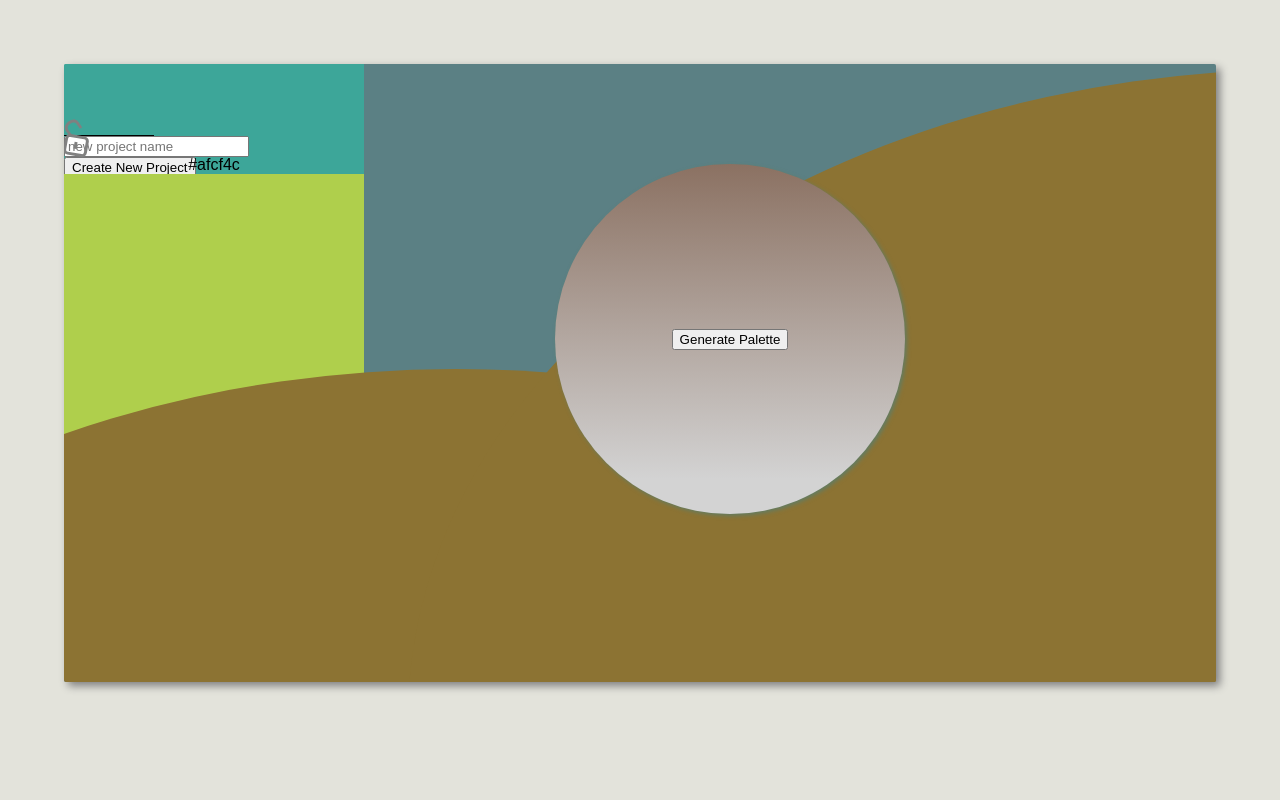
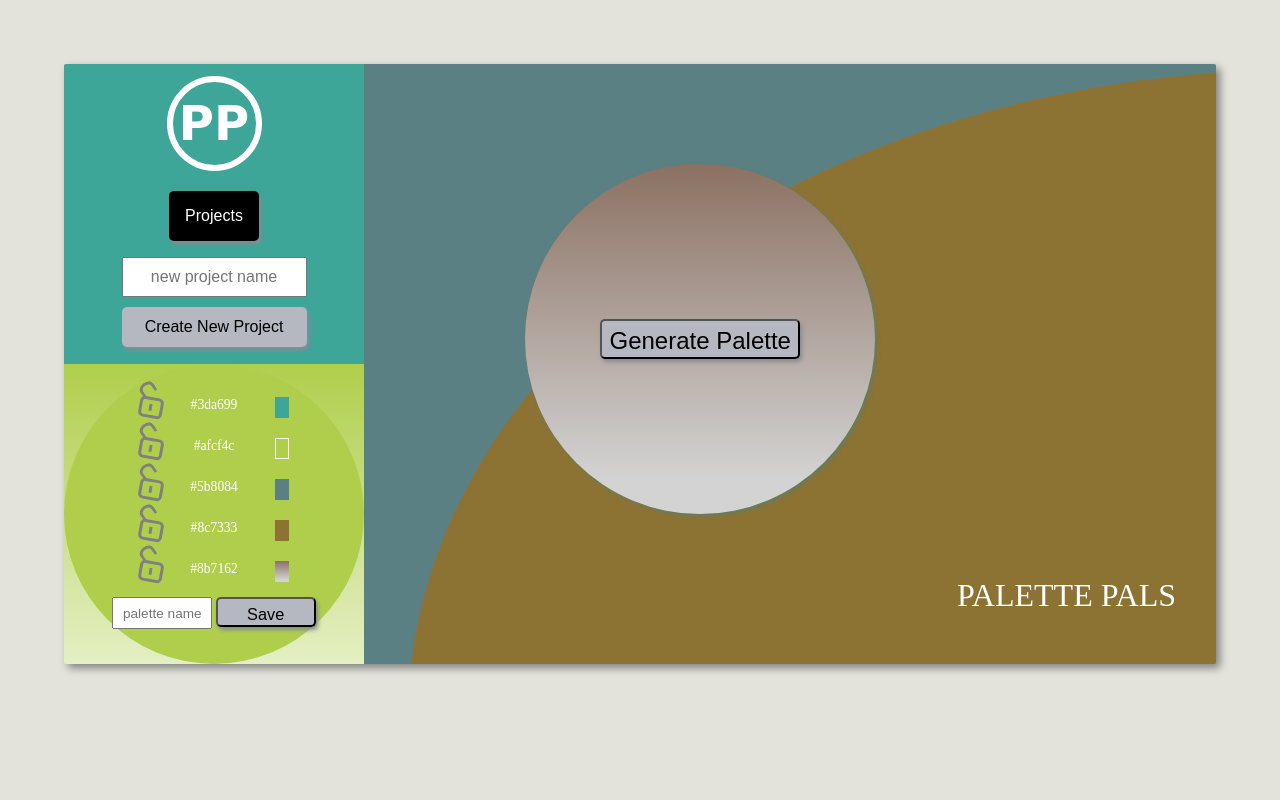
Before and after one commit to aweissman11/palette-picker, a website: page public/index.html in a window 1280 px wide. Drawn offline with nearby package versions, Linux system fonts and the light colour scheme; no server answers; a web font is replaced by a local one.

Commit message:
main css

```diff
--- a/public/main.css
+++ b/public/main.css
@@ -1,9 +1,38 @@
+.color-1 {
+  background: #b9dac9;
+}
+
+.color-2 {
+  background: #5b9fa7;
+}
+
+.color-3 {
+  background: blue;
+}
+
+.color-4 {
+  background: #ee7a68;
+}
+
+.color-5 {
+  background: linear-gradient(green, rgb(98, 124, 98) 90%);
+}
+
 * {
   margin: 0;
+  padding: 0;
   object-fit: contain;
   box-sizing: border-box;
   transition: .5s;
-  font-family: sans-serif;
+  /* font-family: sans-serif; */
+}
+
+.save-palette-alert {
+  background: green;
+}
+
+.delete-palette-alert {
+  background: #ea9696;
 }
 
 body {
@@ -19,17 +48,89 @@ body {
   filter: drop-shadow(4px 4px 4px gray);
 }
 
+button {
+  background: #b5b8c1;
+  border-radius: 5px;
+  cursor: pointer;
+  filter: drop-shadow(2px 3px 2px #888a92);
+
+}
+
+button:hover {
+  background: #b4a7bf;
+  color: white;
+}
+
+button:active {
+  filter: none;
+  position: relative;
+  top: 2px;
+  left: 2px;
+}
+
 .boxes {
   max-width: 300px;
 }
 
-.color-1 {
-  background: #b9dac9;
+.color-1-box {
+  align-items: center;
+  display: flex;
+  flex-direction: column;
   height: 300px;
+  justify-content: space-evenly;
   width: 300px;
 }
 
-.color-2 {
+.title-box {
+  text-align: center;
+}
+
+.title-box p {
+  padding: 20px;
+}
+
+.logo-p {
+  font-size: 3em;
+  color: white;
+  border: 6px solid;
+  font-family: 'Unlock', cursive;
+  border-radius: 100%;
+  width: 95px;
+  height: 95px;
+  display: flex;
+  justify-content: center;
+  align-items: center;
+  margin: 0 auto 20px;
+  cursor: pointer;
+}
+
+.new-project {
+  display: flex;
+  flex-wrap: wrap;
+  flex-direction: column;
+}
+
+.new-project-input {
+  width: 185px;
+  height: 40px;
+  font-size: 1em;
+  text-align: center;
+  margin: 5px;
+}
+
+.create-project-btn {
+  width: 185px;
+  border: none;
+  margin: 5px;
+  height: 40px;
+  font-size: 1em;
+}
+
+.input-flash::placeholder {
+  color: red;
+}
+
+.color-2-box {
   background: linear-gradient(#5b9fa7, white 150%);
   height: 300px;
   position: relative;
@@ -37,21 +138,71 @@ body {
 }
 
 .color-2-circle {
-  background: #5b9fa7;
   width: 300px;
   height: 300px;
   border-radius: 100%;
   position: absolute;
   top: 0;
   left: 0;
-  z-index: 100;
   display: flex;
   flex-direction: column;
   justify-content: center;
 }
 
+.hex-box {
+  text-align: center;
+  font-size: .85em;
+}
+
 .hexes {
+  color: white;
+  display: grid;
+  grid-template-columns: 1em 1fr 1em;
+  grid-gap: 20px;
+  width: 50%;
+  margin: auto;
+}
+
+.color-swatch-2 {
+  border: .5px white solid;
+}
+
+.save-new-palette {
+  padding-top: 15px;
+}
+
+.save-btn, .delete-btn {
+  font-size: 1.2em;
+  width: 100px;
+  margin: auto;
+  height: 30px;
+  line-height: 30px;
+}
+
+.delete-btn {
+  margin-top: 15px;
+}
+
+.save-btn:hover, .delete-btn:hover {
+  color: black;
+  background: white;
+}
+
+.save-btn:active, .delete-btn:hover {
+  background: none;
+}
+
+.hide-btn {
+  display: none;
+}
+
+.new-palette {
+  width: 100px;
+  height: 32px;
   text-align: center;
+  font-size: 1em;
+  position: relative;
+  bottom: 2px;
 }
 
 .square-box {
@@ -60,13 +211,11 @@ body {
   height: 100%;
 }
 
-.color-3 {
-  background: blue;
+.color-3-box {
   height: 600px;
 }
 
-.color-4 {
-  background: #ee7a68;
+.color-4-box {
   border-radius: 100%;
   position: absolute;
   height: 1300px;
@@ -77,55 +226,72 @@ body {
   right: -62rem;
 }
 
-.color-5 {
+.color-5-box {
   align-items: center;
-  background: linear-gradient(green, rgb(98, 124, 98) 90%);
   border-radius: 100%;
   display: flex;
   filter: drop-shadow(2px 2px 2px rgb(98, 124, 98));
   height: 350px;
   justify-content: center;
   top: 100px;
-  right: 311px;
+  right: 40%;
   position: absolute;
   text-align: center;
   /* transition: .3s; */
   width: 350px;
   z-index: 12000;
+}
 
+.generate-btn {
+  width: 200px;
+  height: 40px;
+  line-height: 40px;
+  font-size: 1.5em;
+}
+
+.current-project {
+  position: absolute;
+  right: 40px;
+  bottom: 50px;
+  z-index: 20000;
+}
+
+.project-text {
+  font-size: 2em;
+  color: white;
 }
 
 @media screen and (max-width: 1200px) {
-  .color-4 {
+  .color-4-box {
     height: 1200px;
     width: 1600px;
   }
 
-  .color-5 {
+  .color-5-box {
     right: 209px;
   }
 }
 
 @media screen and (max-width: 1000px) {
-  .color-4 {
+  .color-4-box {
     height: 1200px;
     width: 1500px;
   }
 
-  .color-5 {
+  .color-5-box {
     right: 169px;
   }
 }
 
 @media screen and (max-width: 910px) {
-  .color-4 {
+  .color-4-box {
     height: 800px;
     width: 800px;
     top: 60%;
     right: -60%;
   }
 
-  .color-5 {
+  .color-5-box {
     right: 10%;
   }
 }
@@ -133,19 +299,20 @@ body {
 @media screen and (max-width: 910px) {
   .main-content {
     grid-template-columns: 1fr;
+    display: block;
   }
-/*
+
   .boxes {
-    width: 1fr;
-    display: flex;
-    justify-items: space-around;
-  } */
+    width: 100%;
+    /* display: flex; */
+    /* justify-items: space-around; */
+  }
 
-  .color-1 {
+  .color-1-box {
     width: 90vw;
   }
 
-  .color-2 {
+  .color-2-box {
     width: 90vw;
     display: flex;
     text-align: center;
```
